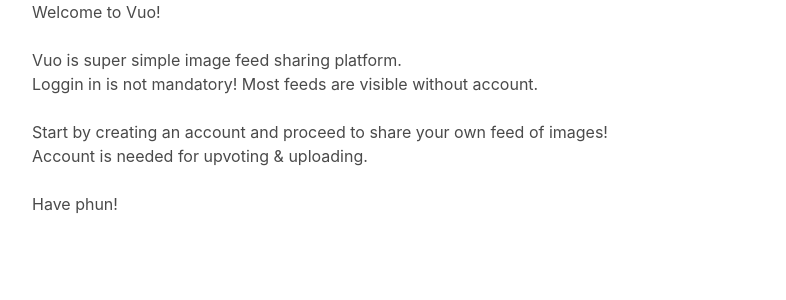
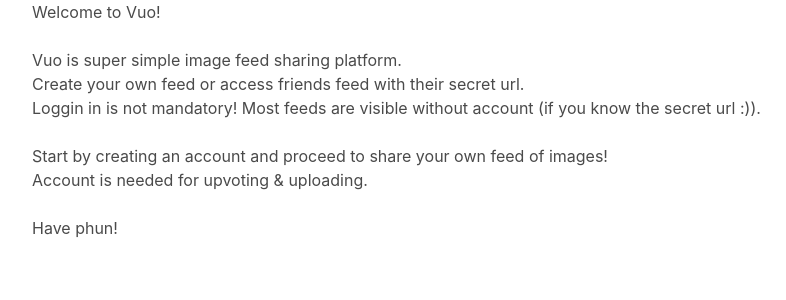
Before and after one commit to jaost/tsoha-vuo, a Flask app: page / in a window 1280 px wide. Shown: the part 104-404 px from the top of the page, without its empty margins (32-818 px from the left). Run offline with Flask 2, Linux system fonts and the light colour scheme; some libraries are stand-ins or nearby versions.

Commit message:
Now you can see your own feeds on frontpage. Added shareable url highlight to feeds description
Fixed errorhandler for forms (multiple errors etc.)
Prefill users form inputs on error.
Due to herokus ephemeral filesystem, deletin items only if they exist

```diff
--- a/routes.py
+++ b/routes.py
@@ -11,26 +11,33 @@
 
 @app.route("/")
 def index():
-    return render_template("index.html")
+
+    if users.user_id() != 0:
+        feed_list = feeds.get_feeds()
+    else:
+        feed_list = []
+    return render_template("index.html", feed_list=feed_list)
 
 @app.route('/feed', methods=["get","post"])
 def create_feed():
+    error = []
     if request.method == "GET":
         return render_template("new_feed.html")
     if request.method == "POST":
         secret = slugify(request.form["secret"])
-        if len(secret) > 50:
-            return render_template("new_feed.html", error="Secret should be under 200 characters.")
+        if len(secret) < 5 or len(secret) > 50:
+            error.append("Secret should be more than 4 and under 200 characters.")
         title = request.form["title"]
-        if len(title) > 199:
-            return render_template("new_feed.html", error="Title should be under 200 characters.")
+        if len(title) < 5 or len(title) > 199:
+            error.append("Title should be more than 4 and under 200 characters.")
         description = request.form["description"]
-        if len(description) > 199:
-            return render_template("new_feed.html", error="Description should be under 200 characters.")
-        if feeds.create_feed(secret, title, description):
+        if len(description) < 5 or len(description) > 199:
+            error.append("Description should be more than 4 and under 200 characters.")
+        if len(error) == 0 and feeds.create_feed(secret, title, description):
             return redirect("/feed/"+secret)
         else:
-            return render_template("new_feed.html",error="Could not create feed. Try with different secret.")
+            error.append("Could not create feed. Try with different secret.")
+            return render_template("new_feed.html", secret=secret, title=title, description=description, error=error)
 
 @app.route('/feed/<string:secret>/<int:id>', methods=["post", "delete"])
 def modify_item(secret, id):
@@ -46,12 +53,13 @@
 
 @app.route('/feed/<string:secret>/new')
 def create_item(secret):
-    return render_template("new_item.html", secret=secret)
+    return render_template("new_item.html", secret=secret) ##, image=request.args.get('image'), description=request.args.get('description'), error=request.args.get('error'))
 
 @app.route('/feed/<string:secret>', methods=["get","post"])
 def feed(secret):
+    feed = feeds.get_feed(secret)
+    error = []
     if request.method == "GET":
-        feed = feeds.get_feed(secret)
         if feed == None and users.user_id() == 0:
             return redirect("/login")
         elif feed == None:
@@ -63,29 +71,33 @@
         if request.form.get("action", False) == "delete":
             if feeds.delete_feed(secret):
                 return redirect("/")
-            return render_template("feed.html",error="Does not work :(")
-        elif request.files['image']:
+            return render_template("feed.html", secret=secret, error=["Could not delete item."])
+        elif request.form.get("action", False) == "new_item":
+            if not request.files['image']:
+                error.append("No image found.")
             feed = feeds.get_feed(secret)
             if feed == None or feed == 0 or users.user_id() == 0:
-                abort(400)
+                error.append("Feed not found or user not logged in.")
             description = request.form["description"]
-            if len(description) > 199:
-                return render_template("feed.html", error="Description should be under 200 characters.")
+            if len(description) < 3 or len(description) > 199:
+                error.append("Description should be more than 3 and under 200 characters.")
             uploaded_file = request.files['image']
             filename = uploaded_file.filename
-            if filename == '':
-                abort(400)
+            if len(filename) < 3 or len(filename) > 30:
+                error.append("Filename should be between 3 and 30 characters.")
             file_ext = path.splitext(filename)[1]
             if file_ext not in app.config['UPLOAD_EXTENSIONS']:
-                abort(400)
+                error.append("Filetype is not supported")
+            if len(error) > 0:
+                return render_template("new_item.html", secret=secret, image=request.files['image'], description=description, error=error)
             file_path = path.join('static/uploads', secure_filename(secret + '-' + str(calendar.timegm(time.gmtime())) + '-' +filename))
             uploaded_file.save(file_path)
             if feeds.create_item(secret, file_path, description):
                 return redirect("/feed/"+secret)
             else:
-                return render_template("feed.html",error="Does not work :(")
+                return render_template("new_item.html", secret=secret, error=["Something went wrong. Try again later."])
         else:
-            return render_template("feed.html",error="Does not work :(")
+            return render_template("feed.html", feed=feed, error=["Does not work :("])
 
 @app.route("/login", methods=["get","post"])
 def login():
@@ -97,7 +109,7 @@
         if users.login(username,password):
             return redirect("/")
         else:
-            return render_template("login.html",error="Wrong username / password")
+            return render_template("login.html", username=username, error=["Wrong username / password"])
 
 @app.route("/logout")
 def logout():
@@ -109,13 +121,16 @@
     if request.method == "GET":
         return render_template("signup.html")
     if request.method == "POST":
+        error = []
         username = request.form["username"]
         password = request.form["password"]
         if len(username) > 50 or len(password) > 50:
-            return render_template("signup.html",error="Username & password should be under 50 characters.")
+            error.append("Username & password should be under 50 characters.")
         if len(username) < 4 or len(password) < 4:
-            return render_template("signup.html",error="Username & password should be over 3 characters.")
-        if users.register(username,password):
+            error.append("Username & password should be over 3 characters.")
+
+        if len(error) == 0 and users.register(username,password):
             return redirect("/")
         else:
-            return render_template("signup.html",error="Failed create account.")
+            error.append("Failed create account.")
+            return render_template("signup.html", username=username, error=error)
--- a/templates/base.html
+++ b/templates/base.html
@@ -88,7 +88,10 @@
   <header>
     {% block header %}{% endblock %}
     {% if error %}
-        <p class="notification is-danger"><strong>Error:</strong> {{ error }}
+        <p class="notification is-danger"><strong>Error:</strong>
+          {% for error_item in error %}
+          <br>{{error_item}}
+          {% endfor %}
     {% endif %}
   </header>
   <div class="container">
--- a/templates/index.html
+++ b/templates/index.html
@@ -3,9 +3,26 @@
 {% block content %}
   <h1>Welcome to Vuo!</h1>
   <br>
+  {% if session.user_id %}
+
+
+    {% if feed_list|length > 0 %}
+      <h2>Your feeds</h2>
+      <ul>
+        {% for feed in feed_list %}
+          <li><a href="/feed/{{ feed['secret'] }}">{{ feed['title'] }} feed</a></li>
+        {% endfor %}
+      </ul>
+    {% else %}
+      <a class="button is-primary" href="/feed">
+        Create new feed!
+      </a>
+    {% endif %}
+  {% else %}
   <p>
     Vuo is super simple image feed sharing platform.<br>
-    Loggin in is not mandatory! Most feeds are visible without account.
+    Create your own feed or access friends feed with their secret url.<br>
+    Loggin in is not mandatory! Most feeds are visible without account (if you know the secret url :)).
   </p>
   <br>
   <p>
@@ -16,4 +33,5 @@
   <p>
     Have phun!
   </p>
+  {% endif %}
 {% endblock %}
--- a/templates/login.html
+++ b/templates/login.html
@@ -7,7 +7,7 @@
         <div class="field">
             <label class="label">Username</label>
             <div class="control has-icons-left has-icons-right">
-              <input class="input" type="text" name="username">
+              <input class="input" type="text" name="username" value="{{username}}">
               <span class="icon is-small is-left">
                 <i class="fas fa-user"></i>
               </span>
--- a/templates/new_feed.html
+++ b/templates/new_feed.html
@@ -8,7 +8,7 @@
         <div class="field">
             <label class="label">Secret</label>
             <div class="control has-icons-left has-icons-right">
-              <input class="input" type="text" name="secret">
+              <input class="input" type="text" name="secret" value="{{secret}}">
               <span class="icon is-small is-left">
                 <i class="fas fa-key"></i>
               </span>
@@ -18,7 +18,7 @@
           <div class="field">
             <label class="label">Title of the feed</label>
             <div class="control has-icons-left has-icons-right">
-              <input class="input" type="text" name="title">
+              <input class="input" type="text" name="title" value="{{title}}">
               <span class="icon is-small is-left">
                 <i class="fas fa-exclamation"></i>
               </span>
@@ -28,7 +28,7 @@
           <div class="field">
             <label class="label">Description</label>
             <div class="control has-icons-left has-icons-right">
-              <input class="input" type="text" name="description">
+              <input class="input" type="text" name="description" value="{{description}}">
               <span class="icon is-small is-left">
                 <i class="fas fa-comment"></i>
               </span>
--- a/templates/signup.html
+++ b/templates/signup.html
@@ -7,7 +7,7 @@
         <div class="field">
             <label class="label">Username</label>
             <div class="control has-icons-left has-icons-right">
-              <input class="input" type="text" name="username">
+              <input class="input" type="text" name="username" value="{{username}}">
               <span class="icon is-small is-left">
                 <i class="fas fa-user"></i>
               </span>
```
Also changed, not shown: feeds.py (+13 -3 lines), templates/feed.html (+5 -2 lines), templates/new_item.html (+3 -4 lines).
